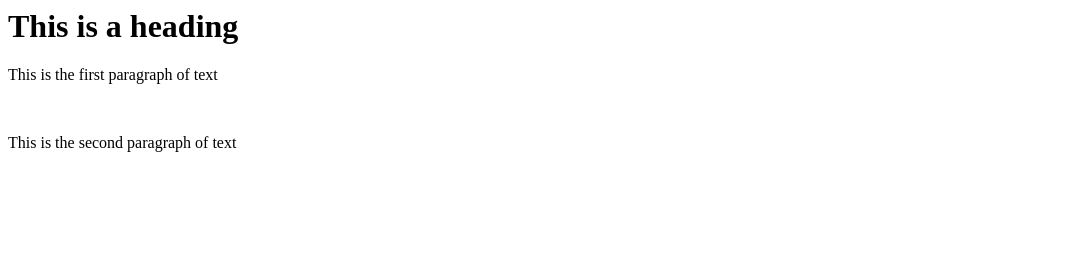
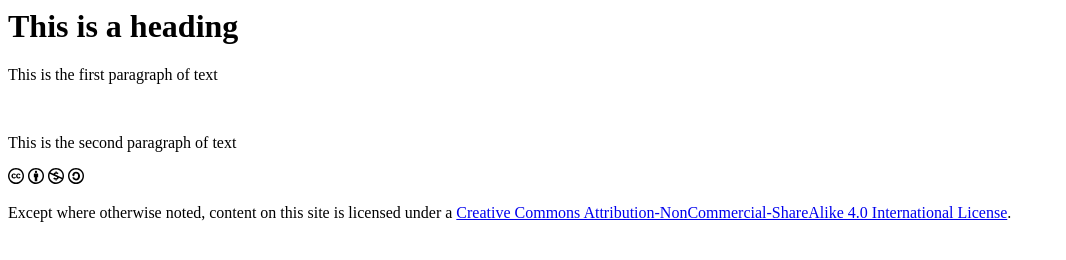
Before and after one commit to jrdelapena/1hexer2, a plain HTML site: page index.html in a window 1280 px wide. Shown: the whole page, without its empty margins (0-1066 px from the left). Drawn offline with Linux system fonts and the light colour scheme.

Commit message:
feat: Add footer

```diff
--- a/index.html
+++ b/index.html
@@ -7,5 +7,19 @@
         <p>This is the first paragraph of text</p>
         <br />
         <p>This is the second paragraph of text</p>
+
+        <footer>
+            <div>
+                <object data="/icons/license/cc.svg" type="image/svg+xml" width="16" height="16"></object>
+                <object data="/icons/license/by.svg" type="image/svg+xml" width="16" height="16"></object>
+                <object data="/icons/license/nc.svg" type="image/svg+xml" width="16" height="16"></object>
+                <object data="/icons/license/sa.svg" type="image/svg+xml" width="16" height="16"></object>
+            </div>
+            <p>
+                Except where otherwise noted, content on this site is licensed under a
+                <a href="https://creativecommons.org/licenses/by-nc-sa/4.0/">Creative Commons
+                Attribution-NonCommercial-ShareAlike 4.0 International License</a>.
+            </p>
+        </footer>
     </body>
 </html>
```
Also changed, not shown: icons/license/by.svg (added), icons/license/cc.svg (added), icons/license/nc.svg (added), icons/license/sa.svg (added).
